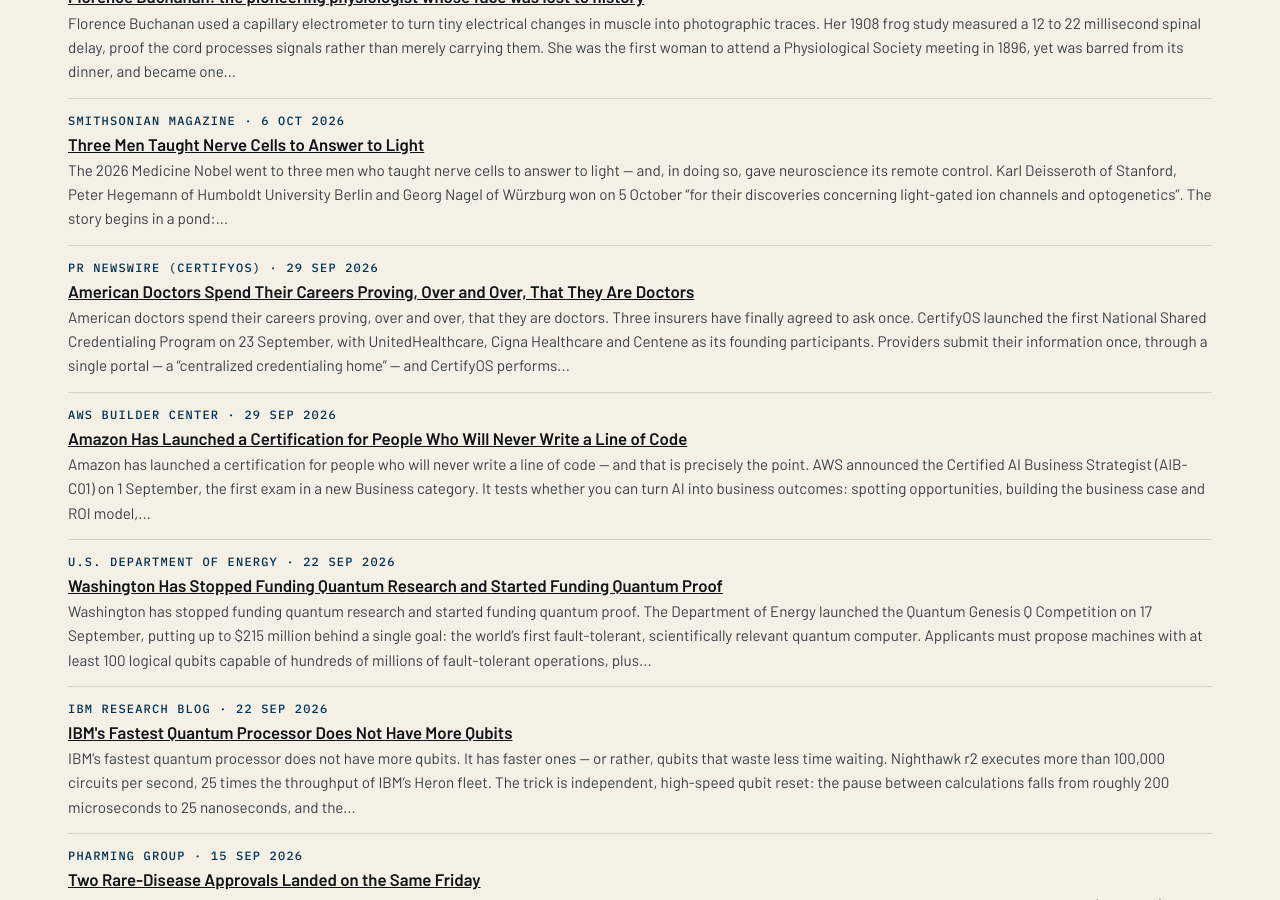
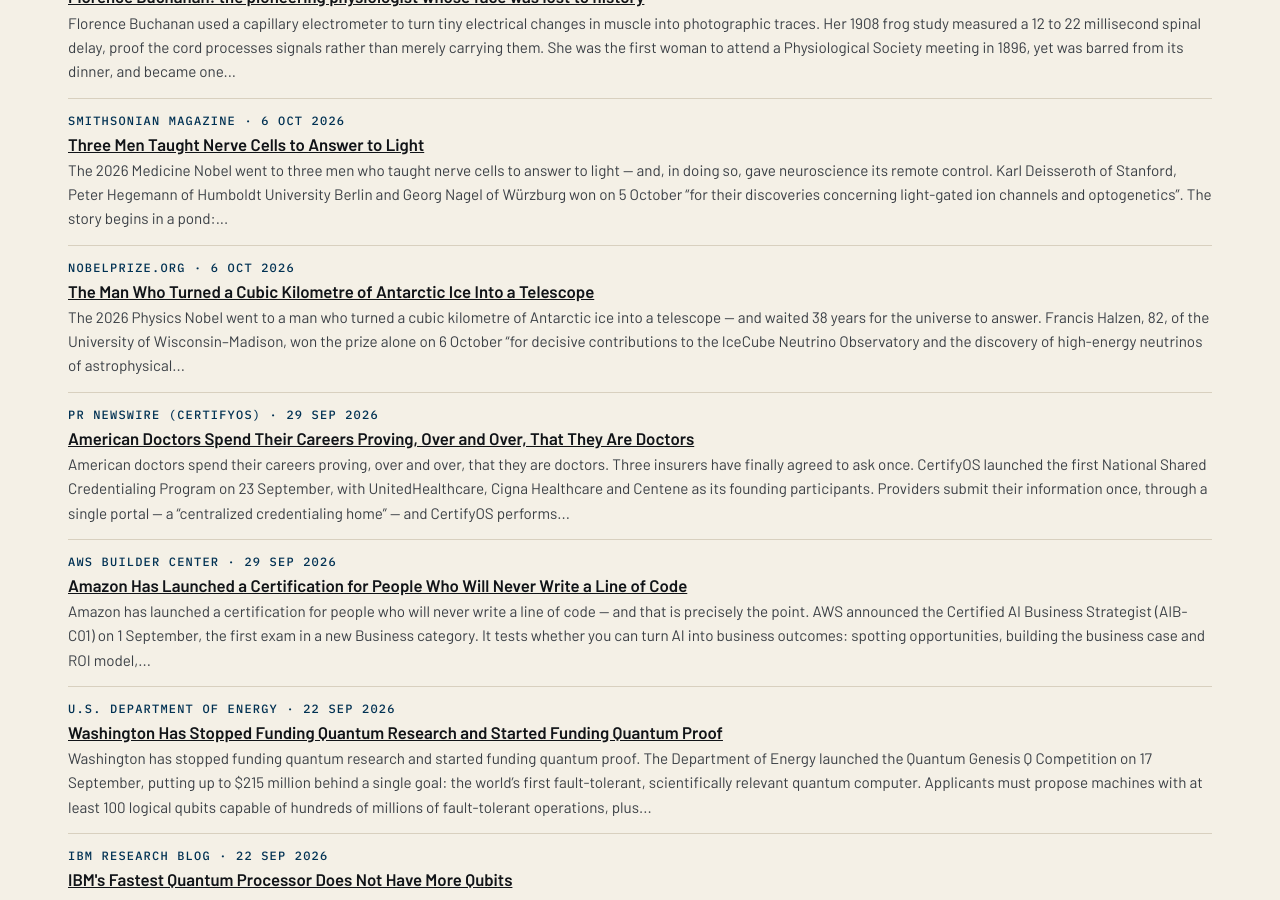
Before and after one commit to katz-news/katz.news, a Jekyll site: the page built from briefs/index.html, in a window 1280 px wide and 900 px high, scrolled down 14696 px. Built offline with Jekyll 4.4.1, drawn with Linux system fonts in a browser that asks for light colours.

Commit message:
Publish 2026-11-06

```diff
--- a/_data/build.yml
+++ b/_data/build.yml
@@ -1 +1 @@
-published_at: 2026-11-06T20:23:23Z
+published_at: 2026-11-06T20:24:20Z
--- /dev/null
+++ b/_posts/briefs/2026-11-06-the-man-who-turned-a-cubic-kilometre-of-antarctic-ice-into-a-telescope.md
@@ -0,0 +1,15 @@
+---
+published: true
+title: The Man Who Turned a Cubic Kilometre of Antarctic Ice Into a Telescope
+date: 2026-10-06
+section: science
+source_name: NobelPrize.org
+source_url: https://www.nobelprize.org/prizes/physics/2026/press-release/
+---
+The 2026 Physics Nobel went to a man who turned a cubic kilometre of Antarctic ice into a telescope — and waited 38 years for the universe to answer.
+
+Francis Halzen, 82, of the University of Wisconsin–Madison, won the prize alone on 6 October "for decisive contributions to the IceCube Neutrino Observatory and the discovery of high-energy neutrinos of astrophysical origin". He first proposed using South Pole ice as a neutrino detector in 1988. IceCube, finished in 2011, threads more than 5,000 light sensors through a billion tonnes of ice, 2.5 kilometres deep, watching for the faint blue flashes of neutrinos colliding with ice.
+
+In 2013 it caught the first neutrinos from beyond the solar system; in 2018 it traced some to a blazar, TXS 0506+056. Some 450 scientists at 58 institutions in 14 countries now work on the observatory. The prize is 12 million Swedish kronor.
+
+Conclusion: Halzen did not build a telescope, but rather froze one — and the ghost particles, at last, showed up in the ice.
```
